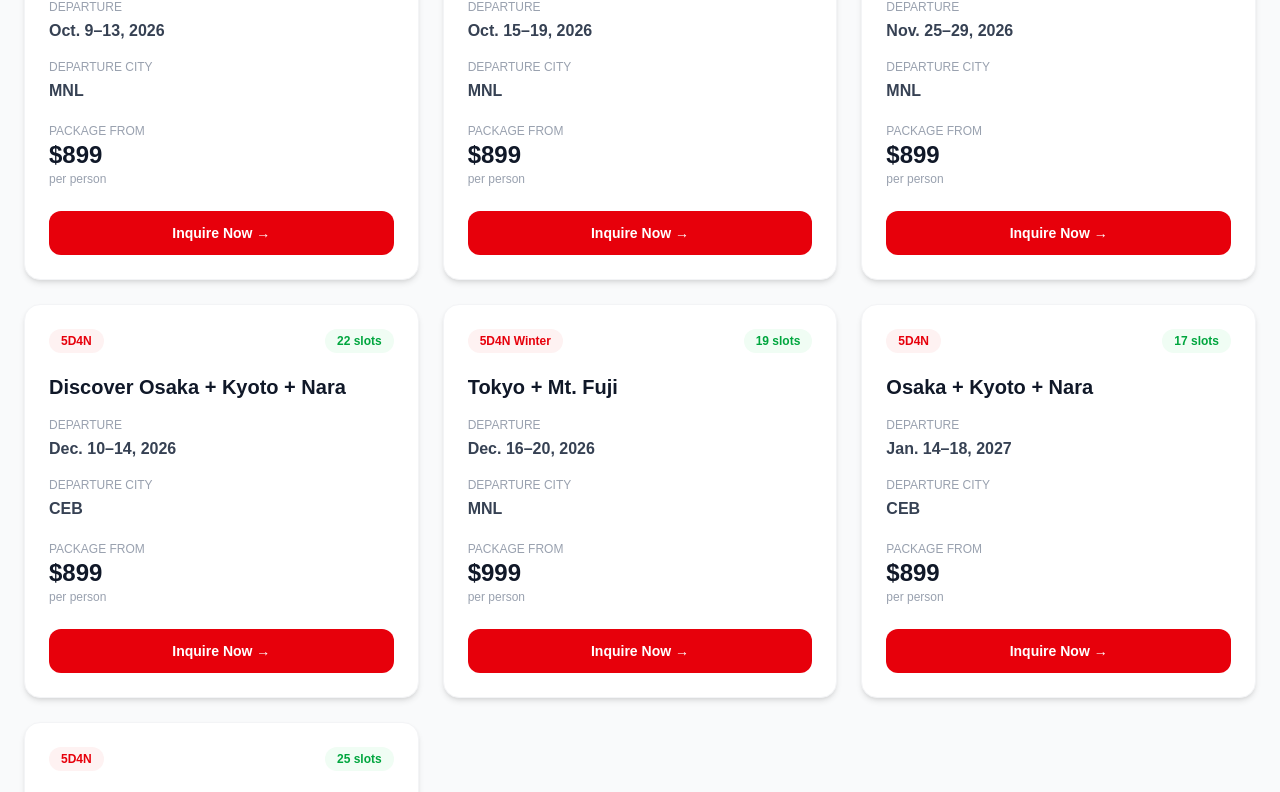
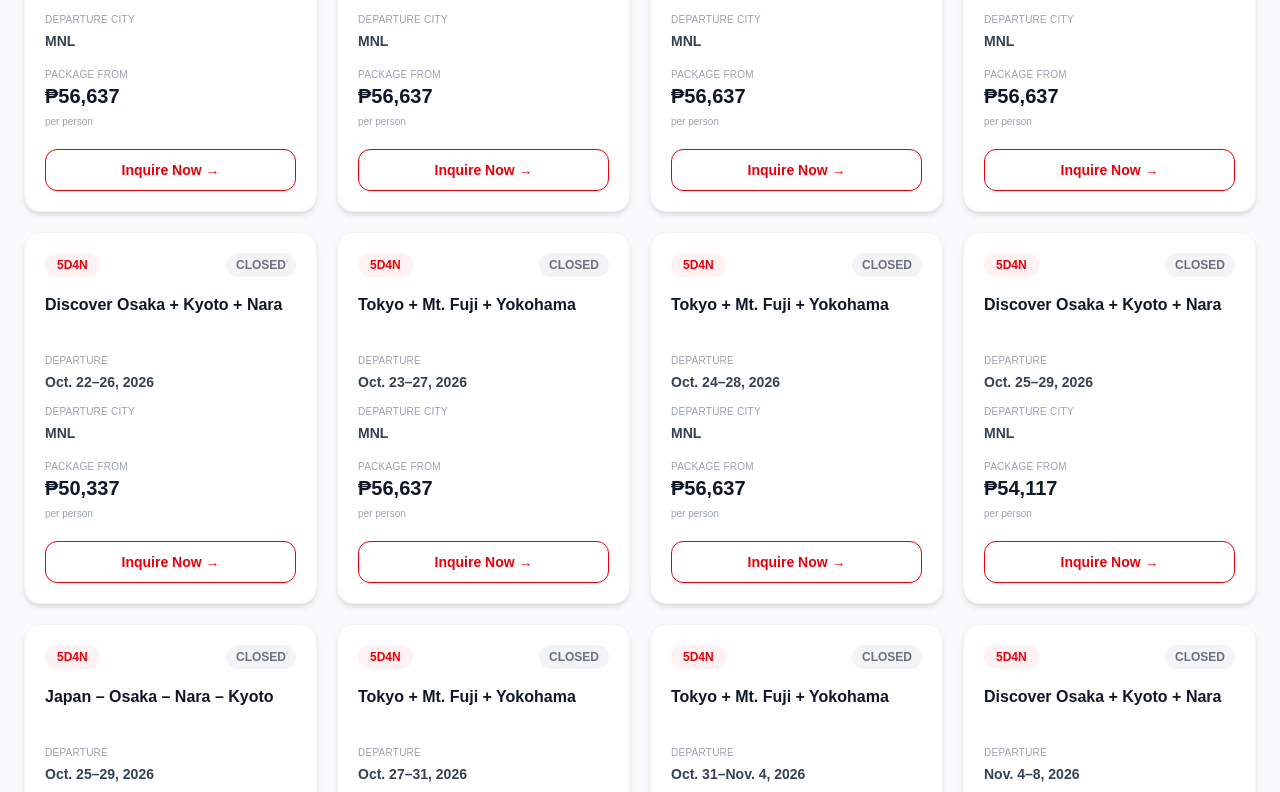
Before and after one commit to chingutravelandtours/chingu-website, a Next.js app: page /japan-tours in a window 1280 px wide. Shown: the part 748-1540 px from the top of the page. Built offline with nearby package versions, Linux system fonts and the light colour scheme.

Commit message:
Update page.tsx

```diff
--- a/app/japan-tours/page.tsx
+++ b/app/japan-tours/page.tsx
@@ -1,4 +1,6 @@
 "use client";
+
+const USD_TO_PHP = 63;
 
 const packages = [
   {
@@ -6,7 +8,7 @@ const packages = [
     duration: "5D4N",
     date: "Sep. 13–17, 2026",
     city: "MNL",
-    price: "$899",
+    usd: 899,
     slots: 0,
   },
   {
@@ -14,7 +16,7 @@ const packages = [
     duration: "5D4N",
     date: "Sep. 18–22, 2026",
     city: "MNL",
-    price: "$799",
+    usd: 799,
     slots: 0,
   },
   {
@@ -22,7 +24,15 @@ const packages = [
     duration: "5D4N",
     date: "Sep. 25–29, 2026",
     city: "MNL",
-    price: "$799",
+    usd: 799,
+    slots: 0,
+  },
+  {
+    title: "Osaka + Kyoto + Nara",
+    duration: "5D4N",
+    date: "Sep. 26–30, 2026",
+    city: "MNL",
+    usd: 899,
     slots: 0,
   },
   {
@@ -30,7 +40,7 @@ const packages = [
     duration: "5D4N",
     date: "Oct. 9–13, 2026",
     city: "MNL",
-    price: "$899",
+    usd: 899,
     slots: 4,
   },
   {
@@ -38,50 +48,209 @@ const packages = [
     duration: "5D4N",
     date: "Oct. 15–19, 2026",
     city: "MNL",
-    price: "$899",
+    usd: 899,
     slots: 8,
+  },
+  {
+    title: "Tokyo + Mt. Fuji + Yokohama",
+    duration: "5D4N",
+    date: "Oct. 17–21, 2026",
+    city: "MNL",
+    usd: 899,
+    slots: 0,
+  },
+  {
+    title: "Tokyo + Mt. Fuji + Yokohama",
+    duration: "5D4N",
+    date: "Oct. 21–25, 2026",
+    city: "MNL",
+    usd: 899,
+    slots: 0,
+  },
+  {
+    title: "Discover Osaka + Kyoto + Nara",
+    duration: "5D4N",
+    date: "Oct. 22–26, 2026",
+    city: "MNL",
+    usd: 799,
+    slots: 0,
+  },
+  {
+    title: "Tokyo + Mt. Fuji + Yokohama",
+    duration: "5D4N",
+    date: "Oct. 23–27, 2026",
+    city: "MNL",
+    usd: 899,
+    slots: 0,
+  },
+  {
+    title: "Tokyo + Mt. Fuji + Yokohama",
+    duration: "5D4N",
+    date: "Oct. 24–28, 2026",
+    city: "MNL",
+    usd: 899,
+    slots: 0,
+  },
+  {
+    title: "Discover Osaka + Kyoto + Nara",
+    duration: "5D4N",
+    date: "Oct. 25–29, 2026",
+    city: "MNL",
+    usd: 859,
+    slots: 0,
+  },
+  {
+    title: "Japan – Osaka – Nara – Kyoto",
+    duration: "5D4N",
+    date: "Oct. 25–29, 2026",
+    city: "CEB",
+    usd: 1299,
+    slots: 0,
+  },
+  {
+    title: "Tokyo + Mt. Fuji + Yokohama",
+    duration: "5D4N",
+    date: "Oct. 27–31, 2026",
+    city: "CEB",
+    usd: 999,
+    slots: 0,
+  },
+  {
+    title: "Tokyo + Mt. Fuji + Yokohama",
+    duration: "5D4N",
+    date: "Oct. 31–Nov. 4, 2026",
+    city: "MNL",
+    usd: 949,
+    slots: 0,
+  },
+  {
+    title: "Discover Osaka + Kyoto + Nara",
+    duration: "5D4N",
+    date: "Nov. 4–8, 2026",
+    city: "MNL",
+    usd: 799,
+    slots: 0,
+  },
+  {
+    title: "Tokyo + Mt. Fuji",
+    duration: "5D4N",
+    date: "Nov. 6–10, 2026",
+    city: "MNL",
+    usd: 829,
+    slots: 0,
+  },
+  {
+    title: "Osaka + Kyoto + Nara",
+    duration: "5D4N",
+    date: "Nov. 13–17, 2026",
+    city: "MNL",
+    usd: 899,
+    slots: 0,
+  },
+  {
+    title: "Tokyo + Mt. Fuji + Yokohama",
+    duration: "5D4N",
+    date: "Nov. 14–18, 2026",
+    city: "MNL",
+    usd: 899,
+    slots: 0,
+  },
+  {
+    title: "Discover Osaka + Kyoto + Nara",
+    duration: "5D4N",
+    date: "Nov. 18–22, 2026",
+    city: "MNL",
+    usd: 859,
+    slots: 0,
+  },
+  {
+    title: "Discover Osaka + Kyoto + Nara",
+    duration: "5D4N",
+    date: "Nov. 19–23, 2026",
+    city: "CEB",
+    usd: 899,
+    slots: 4,
+  },
+  {
+    title: "Tokyo + Mt. Fuji + Yokohama",
+    duration: "5D4N",
+    date: "Nov. 21–25, 2026",
+    city: "CEB",
+    usd: 999,
+    slots: 0,
+  },
+  {
+    title: "Discover Osaka + Kyoto + Nara",
+    duration: "5D4N",
+    date: "Nov. 21–25, 2026",
+    city: "MNL",
+    usd: 859,
+    slots: 0,
+  },
+  {
+    title: "Japan – Osaka – Nara – Kyoto",
+    duration: "5D4N",
+    date: "Nov. 25–29, 2026",
+    city: "CEB",
+    usd: 1499,
+    slots: 30,
   },
   {
     title: "Tokyo + Mt. Fuji + Yokohama",
     duration: "5D4N",
     date: "Nov. 25–29, 2026",
     city: "MNL",
-    price: "$899",
+    usd: 899,
     slots: 1,
+  },
+  {
+    title: "CEBU – TOKYO – HAKONE",
+    duration: "8D7N",
+    date: "Nov. 26–Dec. 3, 2026",
+    city: "CEB",
+    usd: 2488,
+    slots: 30,
+  },
+  {
+    title: "Tokyo + Mt. Fuji + Yokohama",
+    duration: "5D4N",
+    date: "Nov. 28–Dec. 2, 2026",
+    city: "MNL",
+    usd: 899,
+    slots: 0,
   },
   {
     title: "Discover Osaka + Kyoto + Nara",
     duration: "5D4N",
     date: "Dec. 10–14, 2026",
     city: "CEB",
-    price: "$899",
+    usd: 899,
     slots: 22,
   },
   {
-    title: "Tokyo + Mt. Fuji",
-    duration: "5D4N Winter",
+    title: "Discover Osaka + Kyoto + Nara",
+    duration: "5D4N",
+    date: "Dec. 12–16, 2026",
+    city: "MNL",
+    usd: 859,
+    slots: 4,
+  },
+  {
+    title: "Tokyo + Mt. Fuji + Yokohama",
+    duration: "5D4N",
     date: "Dec. 16–20, 2026",
     city: "MNL",
-    price: "$999",
-    slots: 19,
-  },
-  {
-    title: "Osaka + Kyoto + Nara",
-    duration: "5D4N",
-    date: "Jan. 14–18, 2027",
-    city: "CEB",
-    price: "$899",
-    slots: 17,
-  },
-  {
-    title: "Tokyo + Mt. Fuji + Kamakura",
-    duration: "5D4N",
-    date: "Jan. 14–18, 2027",
-    city: "MNL",
-    price: "$899",
-    slots: 25,
+    usd: 949,
+    slots: 0,
   },
 ];
+
+const peso = (usd: number) =>
+  new Intl.NumberFormat("en-PH", {
+    style: "currency",
+    currency: "PHP",
+    maximumFractionDigits: 0,
+  }).format(usd * USD_TO_PHP);
 
 export default function JapanToursPage() {
   const handleInquiry = (pkg: (typeof packages)[number]) => {
@@ -94,7 +263,7 @@ ${pkg.title}
 Duration: ${pkg.duration}
 Departure: ${pkg.date}
 Departure City: ${pkg.city}
-Package Price: ${pkg.price} per person
+Package From: ${peso(pkg.usd)} per person
 
 Please send me the complete package details. Thank you!`
     );
@@ -106,36 +275,42 @@ Please send me the complete package details. Thank you!`
   };
 
   return (
-    <main className="min-h-screen bg-gray-50 py-16">
+    <main className="min-h-screen bg-gray-50 py-14">
       <div className="max-w-7xl mx-auto px-6">
 
-        <div className="text-center mb-12">
+        {/* Header */}
+        <div className="text-center mb-10">
           <p className="text-red-600 font-semibold uppercase tracking-widest text-sm">
             CHINGU Travel and Tours
           </p>
 
-          <h1 className="mt-2 text-4xl font-bold text-gray-900">
+          <h1 className="mt-2 text-3xl font-bold text-gray-900">
             Japan Tour Packages
           </h1>
 
-          <p className="mt-3 text-gray-500">
+          <p className="mt-3 text-gray-500 max-w-2xl mx-auto">
             Explore our Japan tour packages, departure dates and rates.
           </p>
         </div>
 
-        <div className="grid grid-cols-1 sm:grid-cols-2 lg:grid-cols-3 gap-6">
+        {/* Packages */}
+        <div className="grid grid-cols-1 sm:grid-cols-2 lg:grid-cols-4 gap-5">
+
           {packages.map((pkg) => (
             <div
-              key={`${pkg.title}-${pkg.date}`}
-              className="bg-white rounded-2xl border border-gray-100 shadow-md p-6 hover:shadow-xl transition"
+              key={`${pkg.title}-${pkg.date}-${pkg.city}`}
+              className="bg-white rounded-2xl border border-gray-100 shadow-md p-5 hover:shadow-xl hover:-translate-y-1 transition-all duration-300 flex flex-col"
             >
-              <div className="flex items-center justify-between">
-                <span className="text-xs font-semibold text-red-600 bg-red-50 px-3 py-1 rounded-full">
+
+              {/* Duration + Status */}
+              <div className="flex items-center justify-between gap-2">
+
+                <span className="text-xs font-semibold text-red-600 bg-red-50 px-3 py-1 rounded-full whitespace-nowrap">
                   {pkg.duration}
                 </span>
 
                 <span
-                  className={`text-xs font-semibold px-3 py-1 rounded-full ${
+                  className={`text-xs font-semibold px-2.5 py-1 rounded-full whitespace-nowrap ${
                     pkg.slots > 0
                       ? "bg-green-50 text-green-600"
                       : "bg-gray-100 text-gray-500"
@@ -143,56 +318,70 @@ Please send me the complete package details. Thank you!`
                 >
                   {pkg.slots > 0
                     ? `${pkg.slots} slots`
-                    : "FULL / CLOSED"}
+                    : "CLOSED"}
                 </span>
+
               </div>
 
-              <h2 className="mt-5 text-xl font-bold text-gray-900">
+              {/* Title */}
+              <h2 className="mt-4 text-base font-bold text-gray-900 min-h-[48px]">
                 {pkg.title}
               </h2>
 
-              <div className="mt-4">
-                <p className="text-xs text-gray-400 uppercase">
+              {/* Departure */}
+              <div className="mt-3">
+
+                <p className="text-[10px] text-gray-400 uppercase tracking-wide">
                   Departure
                 </p>
 
-                <p className="mt-1 font-semibold text-gray-700">
+                <p className="mt-1 text-sm font-semibold text-gray-700">
                   {pkg.date}
                 </p>
+
               </div>
 
-              <div className="mt-4">
-                <p className="text-xs text-gray-400 uppercase">
+              {/* City */}
+              <div className="mt-3">
+
+                <p className="text-[10px] text-gray-400 uppercase tracking-wide">
                   Departure City
                 </p>
 
-                <p className="mt-1 font-semibold text-gray-700">
+                <p className="mt-1 text-sm font-semibold text-gray-700">
                   {pkg.city}
                 </p>
+
               </div>
 
-              <div className="mt-5">
-                <p className="text-xs text-gray-400 uppercase">
+              {/* Price */}
+              <div className="mt-4">
+
+                <p className="text-[10px] text-gray-400 uppercase tracking-wide">
                   Package From
                 </p>
 
-                <p className="text-2xl font-bold text-gray-900">
-                  {pkg.price}
+                <p className="text-xl font-bold text-gray-900">
+                  {peso(pkg.usd)}
                 </p>
 
-                <p className="text-xs text-gray-400">
+                <p className="text-[10px] text-gray-400 mt-1">
                   per person
                 </p>
+
               </div>
 
+              {/* Inquiry */}
               <button
                 onClick={() => handleInquiry(pkg)}
-                className="mt-6 w-full bg-red-600 text-white py-3 rounded-xl text-sm font-semibold hover:bg-red-700 transition"
+                className="mt-5 w-full border border-red-600 text-red-600 py-2.5 rounded-xl text-sm font-semibold hover:bg-red-600 hover:text-white transition"
               >
                 Inquire Now →
               </button>
+
             </div>
           ))}
+
         </div>
 
       </div>
```
